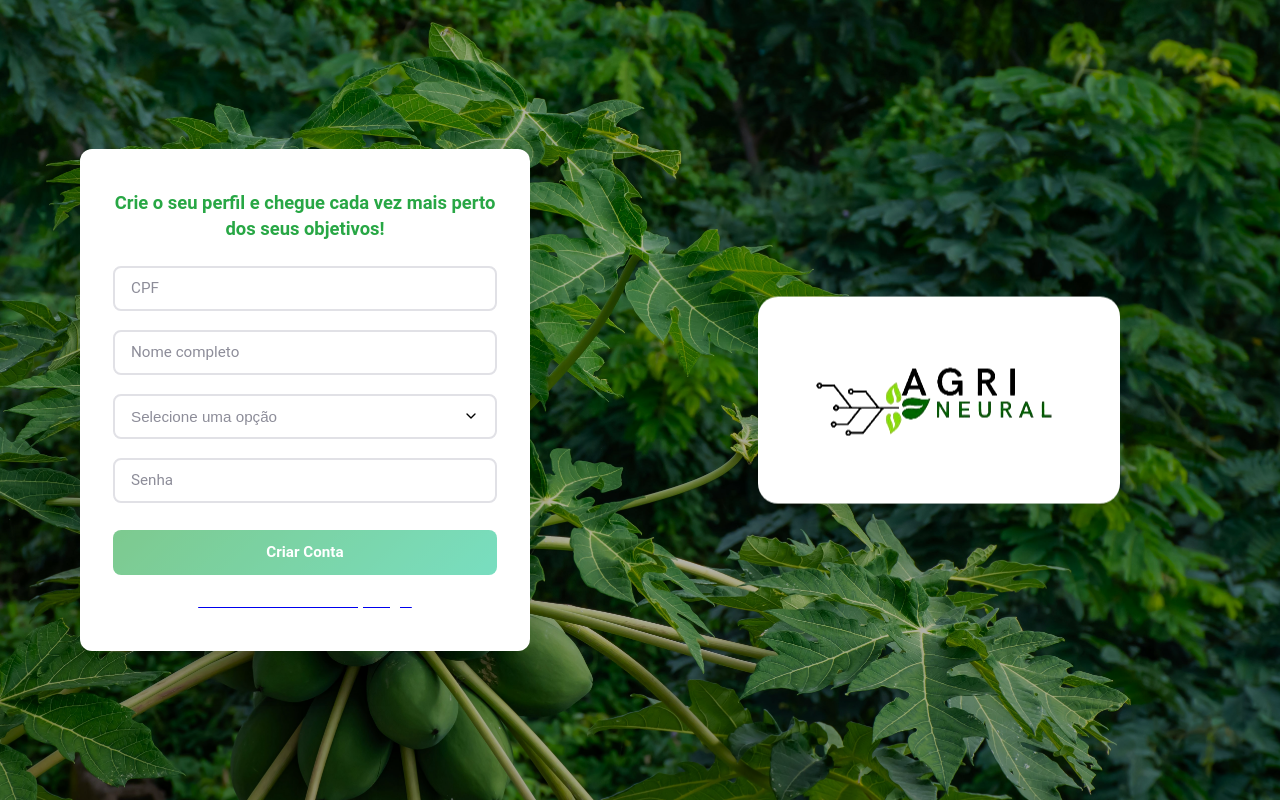
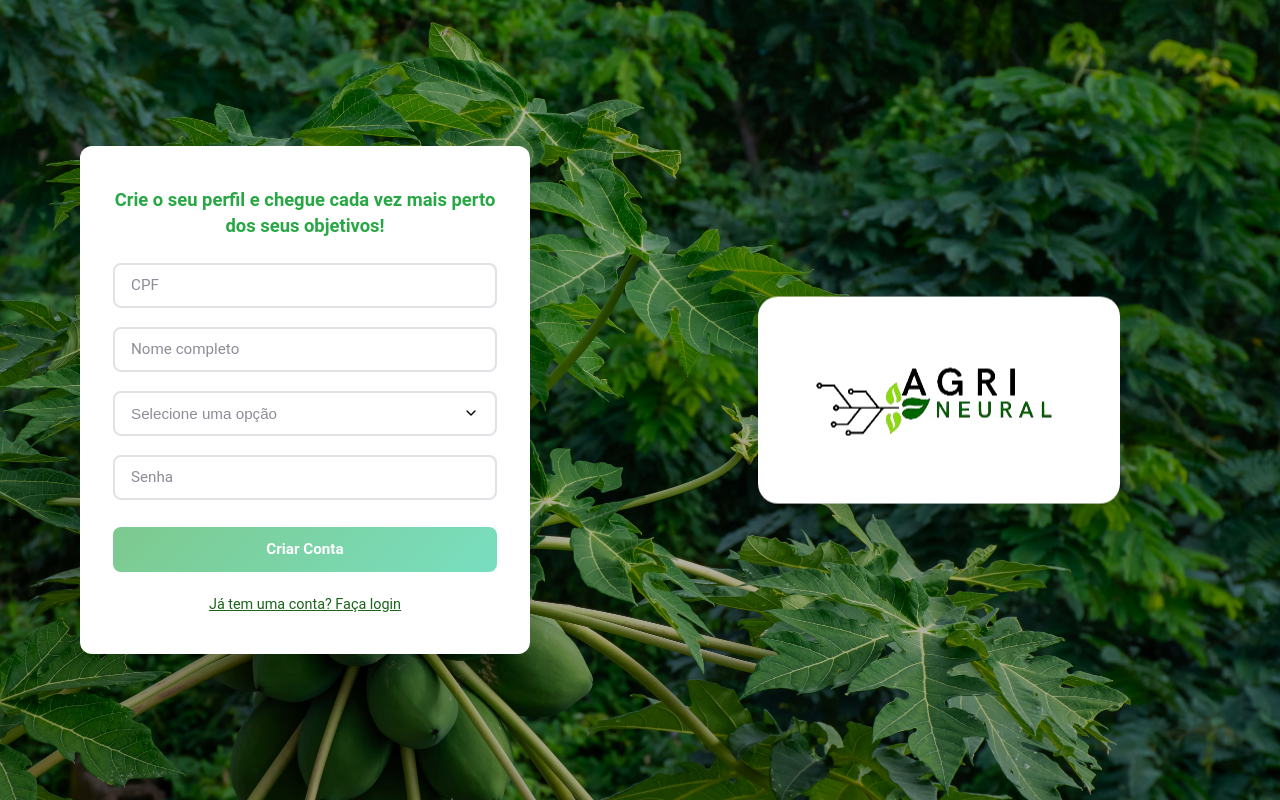
Before and after one commit to DelgadoLSD/Projeto-Final-, a React (Vite) app in the folder frontend/: page /register in a window 1280 px wide. Built offline with nearby package versions, Linux system fonts and the light colour scheme.

Commit message:
CORREÇÃO DO BOTÃO DE REDIRECIONAMENTO PARA O LOGIN E STATUS DA FAZENDA

```diff
--- a/frontend/src/pages/Mosaiqueiro/index.tsx
+++ b/frontend/src/pages/Mosaiqueiro/index.tsx
@@ -326,10 +326,6 @@ export function Mosaiqueiro() {
                     </div>
                   </div>
 
-                  <div className={`farm-status ${farm.status}`}>
-                    {getStatusIcon(farm.status)}
-                    {getStatusText(farm.status)}
-                  </div>
                 </FarmCard>
               ))}
             </FarmsGrid>
@@ -398,10 +394,6 @@ export function Mosaiqueiro() {
                       </div>
                     </div>
 
-                    <div className={`farm-status ${farm.status}`}>
-                      {getStatusIcon(farm.status)}
-                      {getStatusText(farm.status)}
-                    </div>
                   </FarmCard>
                 ))}
               </SearchResults>
--- a/frontend/src/pages/Register/index.tsx
+++ b/frontend/src/pages/Register/index.tsx
@@ -7,7 +7,8 @@ import {
   WelcomeMessage,
   BaseInput,
   CheckButton,
-  SelectItem
+  SelectItem,
+  LoginLink
 } from './styled';
 import LogoAgrineural from '../../assets/Agrineural.png';
 import BackgroundImage from '../../assets/folhaMamao.jpg';
@@ -113,10 +114,9 @@ export function Register() {
         </form>
 
         <Link to="/login">
-          <p style={{ color: 'white', marginTop: '1rem' }}>
-            Já tem uma conta? Faça login
-          </p>
+          <LoginLink>Já tem uma conta? Faça login</LoginLink>
         </Link>
+
       </RegisterBox>
     </RegisterContainer>
   );
--- a/frontend/src/pages/Register/styled.ts
+++ b/frontend/src/pages/Register/styled.ts
@@ -172,6 +172,7 @@ export const CheckButton = styled.button`
     width: 100%;
     height: 2.8rem;
     margin-top: 0.5rem;
+    margin-bottom: 1.5rem;
     border: none;
     border-radius: 8px;
     background: linear-gradient(135deg, #28a745, #20c997);
@@ -200,3 +201,17 @@ export const CheckButton = styled.button`
         transform: translateY(0);
     }
 `
+
+export const LoginLink = styled.span`
+    display: block;
+    text-align: center;
+    font-size: 0.9rem;
+    color: ${props => props.theme['verdeEscura1Agrineural']};
+    text-decoration: underline;
+    cursor: pointer;
+    transition: color 0.3s ease;
+
+    &:hover {
+        color: ${props => props.theme['verdeEscura2Agrineural']};
+    }
+`
```
